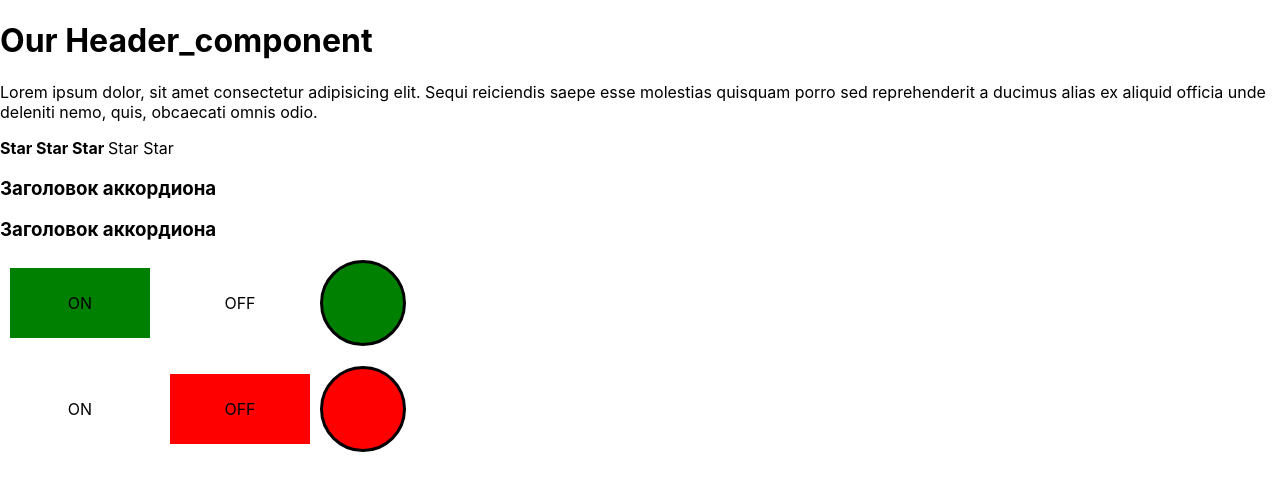
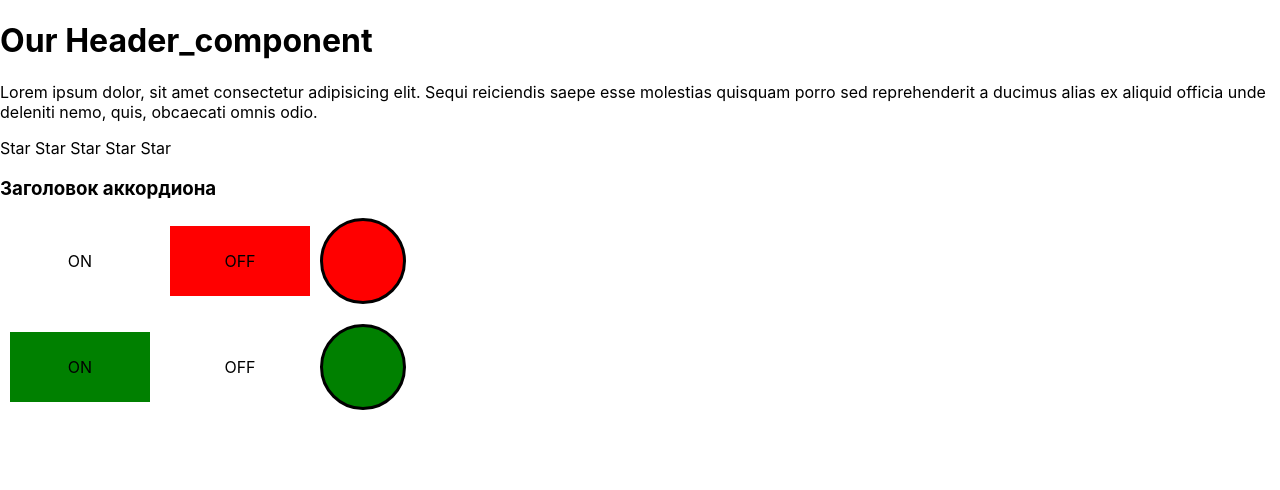
Before and after one commit to shanidesu/educational_react_app, a React (Create React App) app: page / in a window 1280 px wide. Shown: the top 490 px of the page. Built offline with nearby package versions, Linux system fonts and the light colour scheme.

Commit message:
Training callback functions with Rating and Accordion (part 2)

```diff
--- a/src/App.tsx
+++ b/src/App.tsx
@@ -1,26 +1,30 @@
-import React from "react";
+import React, {useState} from "react";
 import "./App.css";
 import Header from "./react-kabzda (import & export)/components/header";
 import Content from "./react-kabzda (import & export)/components/content";
 import {UncontrolledAccordion} from "./react-kabzda (import & export)/components/Accordions/UncontrolledAccordion";
-import {Rating} from "./react-kabzda (import & export)/components/Rating/Rating";
-import {OnOff} from "./react-kabzda (import & export)/components/OnOff/OnOff";
+import {UncontrolledRating, valueType} from "./react-kabzda (import & export)/components/Rating/UncontrolledRating";
+import {UncontrolledOnOff} from "./react-kabzda (import & export)/components/OnOff/UncontrolledOnOff";
 
 
 function App() {
+
+  let [grade, setGrade] = useState<valueType>(0)
+  let [collapsed, setCollapsed] = useState<boolean>(true)
+  let [on1, setOn1] = useState<boolean>(false)
+  let [on2, setOn2] = useState<boolean>(true)
+
   return (
     <div>
       <Header title="Our Header_component"/>
       <Content />
-      {/*<Rating value={1}/>*/}
-      {/*<Rating value={2}/>*/}
-      <Rating value={3}/>
-      {/*<Rating value={4}/>*/}
-      {/*<Rating value={5}/>*/}
-      <UncontrolledAccordion titleValue="Заголовок аккордиона" collapsed={true}/>
-      <UncontrolledAccordion titleValue="Заголовок аккордиона" collapsed={true}/>
-      <OnOff on={true}/>
-      <OnOff on={false}/>
+      <UncontrolledRating grade={grade} callbackSetGrade={setGrade}/>
+      <UncontrolledAccordion titleValue="Заголовок аккордиона"
+                             collapsed={collapsed}
+                             callbackSetCollapsed={setCollapsed}/>
+
+      <UncontrolledOnOff on={on1} callBackSetOn={setOn1}/>
+      <UncontrolledOnOff on={on2} callBackSetOn={setOn2}/>
     </div>
   );
 }
--- a/src/index.tsx
+++ b/src/index.tsx
@@ -3,6 +3,10 @@ import ReactDOM from 'react-dom';
 import './index.css';
 import App from './App';
 
+
+
+
+
 ReactDOM.render(
     <App />,
   document.getElementById('root')
--- a/src/react-kabzda (import & export)/components/Accordions/UncontrolledAccordion.tsx
+++ b/src/react-kabzda (import & export)/components/Accordions/UncontrolledAccordion.tsx
@@ -1,22 +1,17 @@
-import React, {useState} from "react";
+import React from "react";
 import s from './UncontrolledAccordion.module.css'
 type AccordionPropsType = {
   titleValue: string
   collapsed: boolean
+  callbackSetCollapsed: (value: boolean) => void
 }
 
-export const UncontrolledAccordion = (props: AccordionPropsType) => {
-
-  let [collapsed, setCollapsed] = useState(props.collapsed)
-
-  const collapseList = () => {
-    setCollapsed(!collapsed)
-  }
+export const UncontrolledAccordion: React.FC<AccordionPropsType> = (props) => {
 
   return <div>
-    <AccordionTitle callbackCollapse={collapseList} title = {props.titleValue}/>
-    {!collapsed && <AccordionBody/>}
-    <div></div>
+    <AccordionTitle callbackCollapse={() => {props.callbackSetCollapsed(!props.collapsed)}}
+                    title = {props.titleValue}/>
+    {!props.collapsed && <AccordionBody/>}
   </div>
 }
 
--- a/src/react-kabzda (import & export)/components/OnOff/OnOff.tsx
+++ /dev/null
@@ -1,32 +0,0 @@
-import React, {useState} from "react";
-import s from './OnOff.module.css'
-
-
-type OnOffType = {
-  on: boolean
-}
-
-
-export const OnOff: React.FC<OnOffType> = (props) => {
-
-  let [on, setOn] = useState(props.on)
-
-    return (
-      <div className={s.container}>
-        <div
-          className={s.block}
-          style={{backgroundColor: on ? 'green' : 'white'}}
-          onClick={() => setOn(true)}
-        >ON</div>
-        <div
-          className={s.block}
-          style={{backgroundColor: on ? 'white' : 'red'}}
-          onClick={() => setOn(false)}
-        >OFF</div>
-        <div
-          className={s.lamp}
-          style={{backgroundColor: on ? 'green' : 'red'}}
-        ></div>
-      </div>
-    )
-  }
--- /dev/null
+++ b/src/react-kabzda (import & export)/components/OnOff/UncontrolledOnOff.tsx
@@ -0,0 +1,33 @@
+import React from "react";
+import s from './UncontrolledOnOff.module.css'
+
+
+type OnOffType = {
+  on: boolean
+  callBackSetOn: (value: boolean) => void
+}
+
+
+export const UncontrolledOnOff: React.FC<OnOffType> = (props) => {
+
+    return (
+      <div className={s.container}>
+        <div
+          className={s.block}
+          style={{backgroundColor: props.on ? 'green' : 'white'}}
+          onClick={() => props.callBackSetOn(!props.on)}
+        >ON</div>
+
+        <div
+          className={s.block}
+          style={{backgroundColor: props.on ? 'white' : 'red'}}
+          onClick={() => props.callBackSetOn(!props.on)}
+        >OFF</div>
+
+        <div
+          className={s.lamp}
+          style={{backgroundColor: props.on ? 'green' : 'red'}}
+        ></div>
+      </div>
+    )
+  }
--- a/src/react-kabzda (import & export)/components/Rating/Rating.tsx
+++ /dev/null
@@ -1,41 +0,0 @@
-import React, {useState} from "react";
-import s from './Rating.module.css'
-type valueType = 0 | 1 | 2 | 3 | 4 | 5
-
-type RatingPropsType = {
-  value: valueType
-}
-
-export const Rating = (props: RatingPropsType) => {
-
-  let [grade, setGrade] = useState(props.value)
-
-  const selectRating = (value:valueType) => {setGrade(value)}
-
-
-    return (
-      <div>
-        <Star value={1} callbackRating={selectRating} selected={grade > 0}/>
-        <Star value={2} callbackRating={selectRating} selected={grade > 1}/>
-        <Star value={3} callbackRating={selectRating} selected={grade > 2}/>
-        <Star value={4} callbackRating={selectRating} selected={grade > 3}/>
-        <Star value={5} callbackRating={selectRating} selected={grade > 4}/>
-      </div>
-    )
-}
-
-type StarPropsType = {
-  selected: boolean
-  value: valueType
-  callbackRating: (value:valueType) => void
-}
-
-
-function Star(props: StarPropsType) {
-
-  const onClickHandler = () => {props.callbackRating(props.value)}
-
-  return props.selected
-    ? <span className={s.star} onClick={onClickHandler}><b>Star </b></span>
-    : <span className={s.star} onClick={onClickHandler}>Star </span>
-}
--- /dev/null
+++ b/src/react-kabzda (import & export)/components/Rating/UncontrolledRating.tsx
@@ -0,0 +1,36 @@
+import React from "react";
+import s from './UncontrolledRating.module.css'
+export type valueType = 0 | 1 | 2 | 3 | 4 | 5
+
+export type RatingPropsType = {
+  grade: valueType
+  callbackSetGrade: (value: valueType) => void
+}
+
+export const UncontrolledRating: React.FC<RatingPropsType> = (props ) => {
+
+    return (
+      <div>
+        <Star callbackSetGrade={()=>{props.callbackSetGrade(1)}} selected={props.grade > 0}/>
+        <Star callbackSetGrade={()=>{props.callbackSetGrade(2)}} selected={props.grade > 1}/>
+        <Star callbackSetGrade={()=>{props.callbackSetGrade(3)}} selected={props.grade > 2}/>
+        <Star callbackSetGrade={()=>{props.callbackSetGrade(4)}} selected={props.grade > 3}/>
+        <Star callbackSetGrade={()=>{props.callbackSetGrade(5)}} selected={props.grade > 4}/>
+      </div>
+    )
+}
+
+type StarPropsType = {
+  selected: boolean
+  callbackSetGrade: () => void
+}
+
+
+const Star: React.FC<StarPropsType> = (props) => {
+
+  return (
+    <span className={s.star} onClick={props.callbackSetGrade}>
+      {props.selected ?<b>Star </b> : "Star "}
+    </span>
+  )
+}
```
Also changed, not shown: src/react-kabzda (import & export)/components/OnOff/UncontrolledOnOff.module.css (renamed from src/react-kabzda (import & export)/components/OnOff/OnOff.module.css), src/react-kabzda (import & export)/components/Rating/UncontrolledRating.module.css (renamed from src/react-kabzda (import & export)/components/Rating/Rating.module.css).
